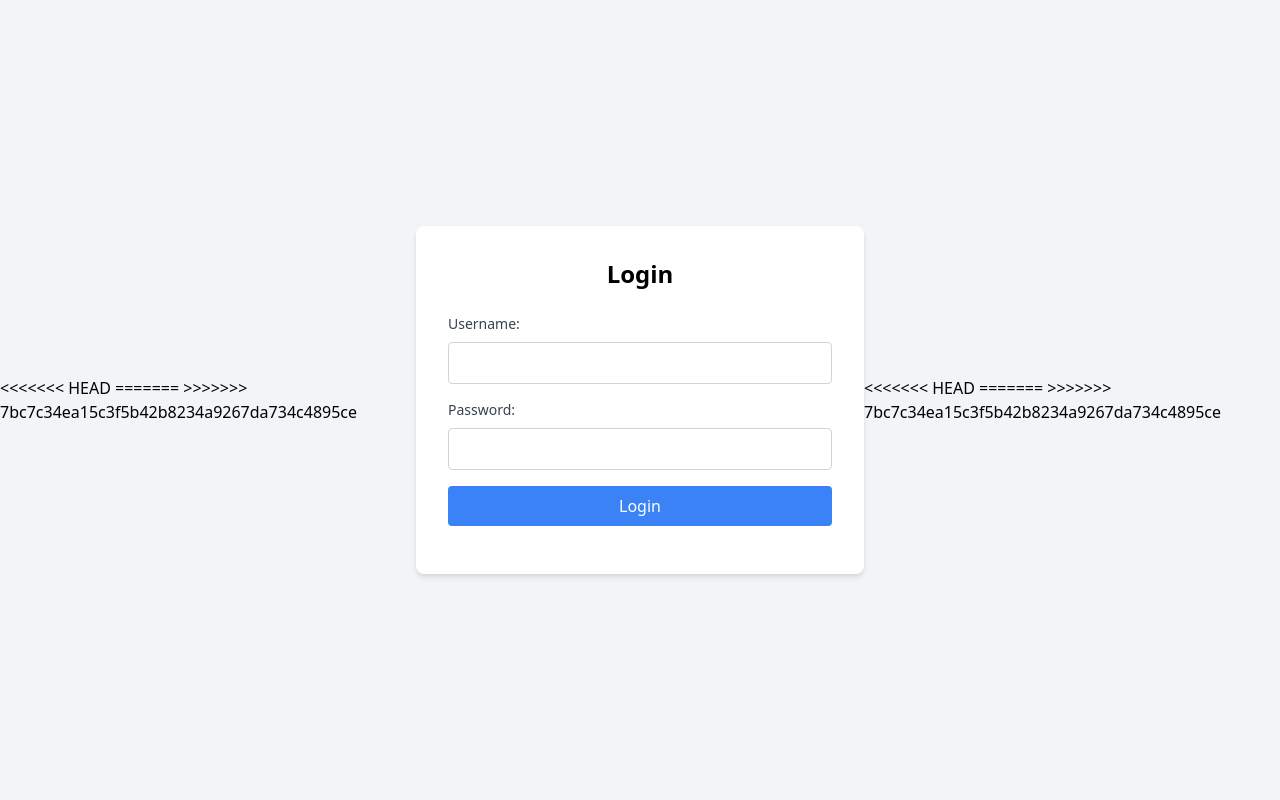
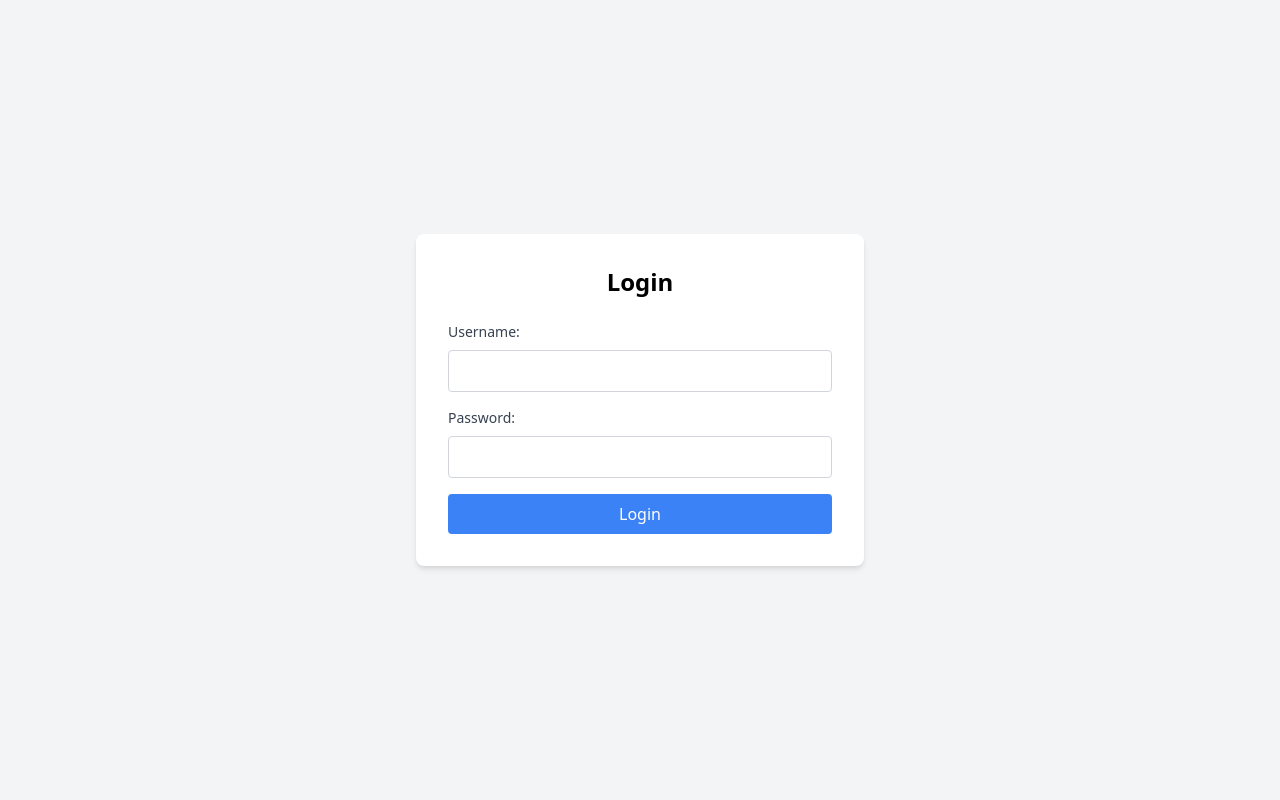
Before and after one commit to Az1402/faculty-management-system, a Django app: page /login/ in a window 1280 px wide. Run offline with Django 5.2, Linux system fonts and the light colour scheme; some libraries are stand-ins or nearby versions.

Commit message:
Tailwind Css

```diff
--- a/faculty_management/main/templates/login.html
+++ b/faculty_management/main/templates/login.html
@@ -1,10 +1,4 @@
-<<<<<<< HEAD
-=======
 
-
-
-<!-- main/templates/login.html -->
->>>>>>> 7bc7c34ea15c3f5b42b8234a9267da734c4895ce
 <!DOCTYPE html>
 <html lang="en">
 <head>
@@ -34,8 +28,3 @@
 </div>
 </body>
 </html>
-
-<<<<<<< HEAD
-=======
-
->>>>>>> 7bc7c34ea15c3f5b42b8234a9267da734c4895ce
```
